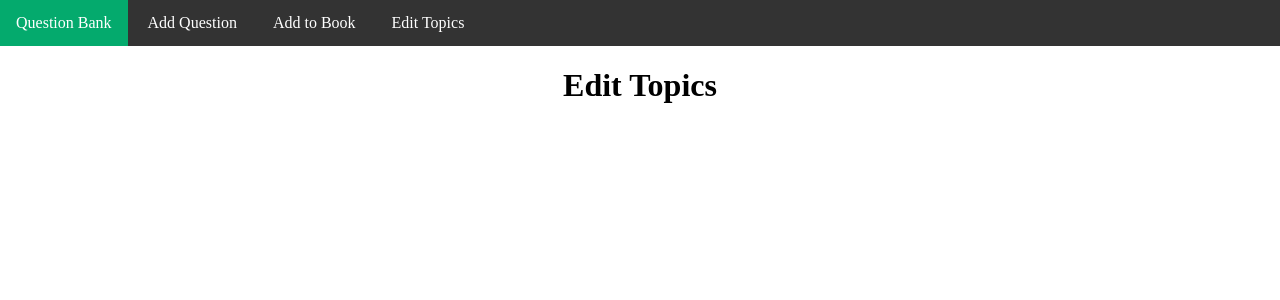
After one commit to notbowen/RMSS_web, a Flask app: page /topics/edit in a window 1280 px wide. The commit adds this page. Shown: the top 300 px of the page. Run offline with Flask 2, Linux system fonts and the light colour scheme; data that the repository does not hold is empty.

Commit message:
Implementing edit topics

```diff
--- a/app/__init__.py
+++ b/app/__init__.py
@@ -25,6 +25,9 @@ def create_app(config_class=DevConfig):
     from app.questions_frontend import bp as questions_frontend_bp
     app.register_blueprint(questions_frontend_bp, url_prefix='/questions')
 
+    from app.topics import bp as topics_bp
+    app.register_blueprint(topics_bp, url_prefix='/topics')
+
     # Create a route for health checks
     @app.route('/health')
     def health():
--- a/app/templates/base.html
+++ b/app/templates/base.html
@@ -40,6 +40,7 @@
       <li class="navbar"><a href="#" class="active">Question Bank</a></li>
       <li class="navbar"><a href="{{ url_for('main.index') }}">Add Question</a></li>
       <li class="navbar"><a href="{{ url_for('questions_frontend.search_question') }}">Add to Book</a></li>
+      <li class="navbar"><a href="{{ url_for('topics.edit_topics') }}">Edit Topics</a></li>
     </ul>
 
     {% block content %} {% endblock %}
--- /dev/null
+++ b/app/templates/edit_topics.html
@@ -0,0 +1,6 @@
+{% extends "base.html" %}
+{% block title %}Edit Topics{% endblock %}
+
+{% block content %}
+    <h1 style="text-align: center;">Edit Topics</h1>
+{% endblock %}
--- /dev/null
+++ b/app/topics/__init__.py
@@ -0,0 +1,5 @@
+from flask import Blueprint
+
+bp = Blueprint("topics", __name__)
+
+from app.topics import routes
--- /dev/null
+++ b/app/topics/routes.py
@@ -0,0 +1,9 @@
+from flask import render_template
+
+from app.topics import bp
+from app.models.category import Category
+
+@bp.route("/edit")
+def edit_topics():
+    categories = Category.query.all()
+    return render_template("edit_topics.html", categories=categories)
```
